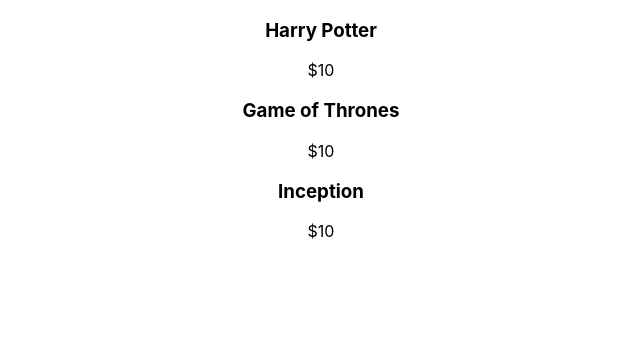
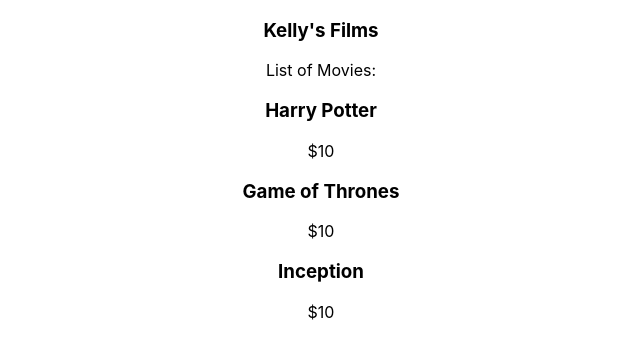
Before and after one commit to kellykaufman/state-management, a React (Create React App) app: page / in a window 1280 px wide. Shown: the top 356 px of the page, without its empty margins (319-959 px from the left). Built offline with nearby package versions, Linux system fonts and the light colour scheme.

Commit message:
renders nav in app js

```diff
--- a/src/App.js
+++ b/src/App.js
@@ -1,10 +1,12 @@
 import React from "react";
 import "./App.css";
 import MovieList from "./MovieList";
+import Nav from "./Nav";
 
 function App() {
   return (
     <div className="App">
+      <Nav />
       <MovieList />
     </div>
   );
```
